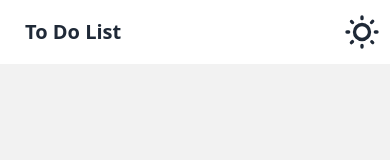
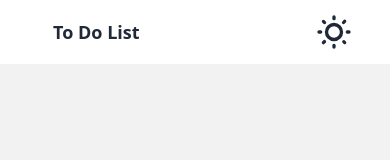
Before and after one commit to alipnf/to-do-list, a React (Vite) app: page / in a window 390 px wide. Shown: the top 160 px of the page. Built offline with nearby package versions, Linux system fonts and the light colour scheme.

Commit message:
style(navbar): add padding

```diff
--- a/src/components/navbar.jsx
+++ b/src/components/navbar.jsx
@@ -19,9 +19,11 @@ export default function Navbar() {
     document.querySelector("html").setAttribute("data-theme", localTheme);
   }, [theme]);
   return (
-    <div className="navbar bg-base-100">
+    <div className="navbar bg-base-100 px-9">
       <div className="flex-1">
-        <a className="btn btn-ghost text-xl">To Do List</a>
+        <a className="btn btn-ghost text-lg md:text-base xl:text-xl">
+          To Do List
+        </a>
       </div>
       <div className="flex-none">
         <label className="swap swap-rotate">
```
